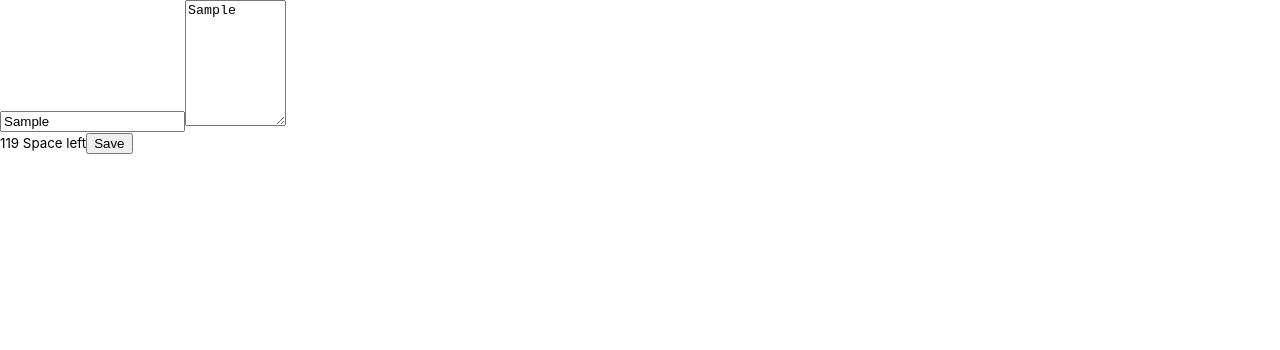
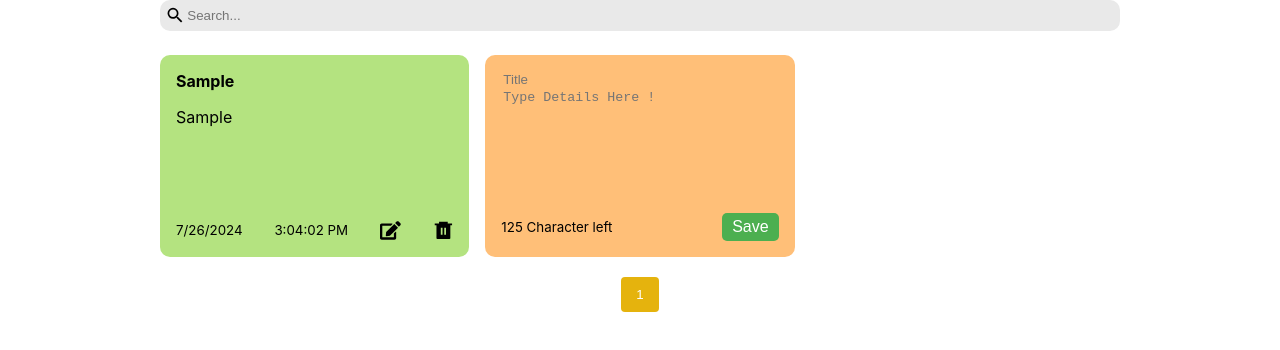
Before and after one commit to Rahul-sehrawat/note-taking-app, a React (Create React App) app: page / in a window 1280 px wide. Both pictures are taken after typing "Sample", "Sample" into the empty fields and a click on the button "Save". Shown: the top 350 px of the page. Built offline with nearby package versions, Linux system fonts and the light colour scheme.

Commit message:
note taking app completed

```diff
--- a/package.json
+++ b/package.json
@@ -8,6 +8,7 @@
     "@testing-library/user-event": "^13.5.0",
     "react": "^18.3.1",
     "react-dom": "^18.3.1",
+    "react-icons": "^5.2.1",
     "react-scripts": "5.0.1",
     "web-vitals": "^2.1.4"
   },
--- a/src/App.js
+++ b/src/App.js
@@ -1,9 +1,78 @@
-import AddNote from "./components/AddNote";
+import { useState, useEffect } from 'react';
+import { nanoid } from 'nanoid';
+import NotesList from './components/NotesList';
+import Search from './components/Search';
+import Pagination from './components/Pagination';
 
 function App() {
-  return (
-    <AddNote/>
-  );
+	const initialNotes = [];
+	const [currentPage, setCurrentPage] = useState(1);
+	const [notes, setNotes] = useState(() => {
+		const savedNotes = JSON.parse(localStorage.getItem('react-notes-app-data'));
+		return savedNotes || initialNotes;
+	});
+	const [searchText, setSearchText] = useState('');
+
+	useEffect(() => {
+		localStorage.setItem('react-notes-app-data', JSON.stringify(notes));
+	}, [notes]);
+
+	const addNote = (title, text) => {
+		const date = new Date();
+		const newNote = {
+			id: nanoid(),
+			title: title,
+			text: text,
+			date: date.toLocaleDateString(),
+			time: date.toLocaleTimeString(),
+		};
+		const newNotes = [...notes, newNote];
+		setNotes(newNotes);
+	};
+
+	const deleteNote = (id) => {
+		const newNotes = notes.filter((note) => note.id !== id);
+		setNotes(newNotes);
+	};
+
+	const editNote = (id, newTitle, newText) => {
+		const date = new Date();
+		const updatedNotes = notes.map((note) =>
+			note.id === id ? { ...note, title: newTitle, text: newText, date: date.toLocaleDateString(), time: date.toLocaleTimeString() } : note
+		);
+		setNotes(updatedNotes);
+	};
+
+	const notesPerPage = 10;
+	const filteredNotes = notes.filter((note) =>
+		note.text.toLowerCase().includes(searchText.toLowerCase()) ||
+		note.title.toLowerCase().includes(searchText.toLowerCase())
+	);
+
+	const indexOfLastNote = currentPage * notesPerPage;
+	const indexOfFirstNote = indexOfLastNote - notesPerPage;
+	const currentNotes = filteredNotes.slice(indexOfFirstNote, indexOfLastNote);
+
+	return (
+		<div>
+			<div className='container'>
+				<Search handleSearchNote={setSearchText} />
+				<NotesList
+					notes={currentNotes}
+					handleAddNote={addNote}
+					handleDeleteNote={deleteNote}
+					handleEditNote={editNote}
+				/>
+				<Pagination
+					totalNotes={filteredNotes.length}
+					notesPerPage={notesPerPage}
+					currentPage={currentPage}
+					setCurrentPage={setCurrentPage}
+				/>
+			</div>
+		</div>
+	);
+
 }
 
 export default App;
--- a/src/components/AddNote.js
+++ b/src/components/AddNote.js
@@ -1,24 +1,24 @@
 import { useState } from "react";
 
-const AddNote = () =>{
+const AddNote = ({handleAddNote}) =>{
     const [noteTitle,setNoteTitle] = useState('');
     const [noteText,setNoteText] = useState('');
-    const charLimit = 125;
+    const characterLimit = 125;
 
-    const hadleTitleChange = (event) =>{
+    const handleTitleChange = (event) =>{
         setNoteTitle(event.target.value);
     }
 
     const handleTextChange = (event) =>{
-        if (charLimit - event.target.value.length >= 0){
+        if (characterLimit - event.target.value.length >= 0){
             setNoteText(event.target.value);
         }
     }
 
     const handleSaveClick = () =>{
         if (noteTitle.trim().length > 0 && noteText.trim().length > 0){
-            // handleAddNote(noteTitle,noteText);
-            setNoteText('')
+            handleAddNote(noteTitle,noteText);
+            setNoteText('');
             setNoteTitle('');
         }
     }
@@ -29,7 +29,7 @@ const AddNote = () =>{
                 type="text"
                 placeholder="Title"
                 value={noteTitle}
-                onChange={hadleTitleChange}
+                onChange={handleTitleChange}
                 className="note-title"
             />
             <textarea
@@ -41,9 +41,9 @@ const AddNote = () =>{
             ></textarea>
             <div className="note-footer">
                 <small>
-                    {charLimit - noteText.length} Space left
+                    {characterLimit - noteText.length} Character left
                 </small>
-                <button className="save" onCanPlay={handleSaveClick}>
+                <button className="save" onClick={handleSaveClick}>
                     Save
                 </button>
             </div>
@@ -53,16 +53,6 @@ const AddNote = () =>{
 
 
 
-
-
-
-
-
-
-
-
-
-
 }
 
 export default AddNote ;
--- /dev/null
+++ b/src/components/EditNote.js
@@ -0,0 +1,53 @@
+import { useState } from 'react';
+
+const EditNote = ({ note, handleSave, handleCancel }) => {
+	const [noteTitle, setNoteTitle] = useState(note.title);
+	const [noteText, setNoteText] = useState(note.text);
+	const characterLimit = 125;
+
+	const handleTitleChange = (event) => {
+		setNoteTitle(event.target.value);
+	};
+
+	const handleTextChange = (event) => {
+		if (characterLimit - event.target.value.length >= 0) {
+			setNoteText(event.target.value);
+		}
+	};
+
+	const handleSaveClick = () => {
+		if (noteTitle.trim().length > 0 && noteText.trim().length > 0) {
+			handleSave(note.id, noteTitle, noteText);
+		}
+	};
+
+	return (
+		<div className='note new'>
+			<input
+				type='text'
+				placeholder='Title'
+				value={noteTitle}
+				onChange={handleTitleChange}
+				className='note-title'
+			/>
+			<textarea
+				rows='8'
+				cols='10'
+				placeholder='Edit your note...'
+				value={noteText}
+				onChange={handleTextChange}
+			></textarea>
+			<div className='note-footer'>
+				<small>{characterLimit - noteText.length} character left</small>
+				<button className='save' onClick={handleSaveClick}>
+					Save
+				</button>
+				<button className='cancel' onClick={handleCancel}>
+					Cancel
+				</button>
+			</div>
+		</div>
+	);
+};
+
+export default EditNote;
--- /dev/null
+++ b/src/components/Note.js
@@ -0,0 +1,30 @@
+import { FaEdit } from "react-icons/fa";
+import { RiDeleteBin6Fill } from "react-icons/ri";
+
+const Note = ({ id, title, text, date, time, handleDeleteNote, handleEdit }) => {
+	return (
+		<div className='note'>
+			<div>
+				<span><b>{title}</b></span>
+				<br />
+				<p>{text}</p>
+			</div>
+			<div className='note-footer'>
+				<small>{date}</small>
+				<small>{time}</small>
+				<FaEdit
+					onClick={() => handleEdit(id)}
+					className='edit-icon'
+					size='1.3em'
+				/>
+				<RiDeleteBin6Fill
+					onClick={() => handleDeleteNote(id)}
+					className='delete-icon'
+					size='1.3em'
+				/>
+			</div>
+		</div>
+	);
+};
+
+export default Note;
--- /dev/null
+++ b/src/components/NotesList.js
@@ -0,0 +1,55 @@
+import React, { useState } from 'react';
+import Note from './Note';
+import AddNote from './AddNote';
+import EditNote from './EditNote';
+
+const NotesList = ({
+	notes,
+	handleAddNote,
+	handleDeleteNote,
+	handleEditNote
+}) => {
+	const [editingNoteId, setEditingNoteId] = useState(null);
+
+	const startEditing = (id) => {
+		setEditingNoteId(id);
+	};
+
+	const saveEdit = (id, newTitle, newText) => {
+		handleEditNote(id, newTitle, newText);
+		setEditingNoteId(null);
+	};
+
+	const cancelEdit = () => {
+		setEditingNoteId(null);
+	};
+
+	return (
+		<div className='notes-list'>
+			{notes.map((note) => (
+				<div className = "single-note" key={note.id}>
+					{editingNoteId === note.id ? (
+						<EditNote
+							note={note}
+							handleSave={saveEdit}
+							handleCancel={cancelEdit}
+						/>
+					) : (
+						<Note
+							id={note.id}
+							title={note.title}
+							text={note.text}
+							date={note.date}
+							time={note.time}
+							handleDeleteNote={handleDeleteNote}
+							handleEdit={startEditing}
+						/>
+					)}
+				</div>
+			))}
+			<AddNote handleAddNote={handleAddNote} />
+		</div>
+	);
+};
+
+export default NotesList;
--- /dev/null
+++ b/src/components/Pagination.js
@@ -0,0 +1,24 @@
+import React from 'react';
+
+const Pagination = ({ totalNotes, notesPerPage, currentPage, setCurrentPage }) => {
+  const pageNumbers = [];
+  for (let i = 1; i <= Math.ceil(totalNotes / notesPerPage); i++) {
+    pageNumbers.push(i);
+  }
+
+  return (
+    <div className="pagination">
+      {pageNumbers.map(number => (
+        <button
+          key={number}
+          className={currentPage === number ? 'active' : ''}
+          onClick={() => setCurrentPage(number)}
+        >
+          {number}
+        </button>
+      ))}
+    </div>
+  );
+};
+
+export default Pagination;
--- /dev/null
+++ b/src/components/Search.js
@@ -0,0 +1,19 @@
+import React from 'react';
+import { MdSearch } from 'react-icons/md';
+
+const Search = ({ handleSearchNote }) => {
+	return (
+		<div className='search'>
+			<MdSearch className='search-icons' size='1.3em' />
+			<input
+				onChange={(event) =>
+					handleSearchNote(event.target.value)
+				}
+				type='text'
+				placeholder='Search...'
+			/>
+		</div>
+	);
+};
+
+export default Search;
--- a/src/index.css
+++ b/src/index.css
@@ -1,3 +1,8 @@
+html{
+	height: 100%;
+	width: 100%;
+}
+
 body {
   margin: 0;
   font-family: -apple-system, BlinkMacSystemFont, 'Segoe UI', 'Roboto', 'Oxygen',
@@ -11,3 +16,126 @@ code {
   font-family: source-code-pro, Menlo, Monaco, Consolas, 'Courier New',
     monospace;
 }
+
+.note.new {
+	background-color: #FFBF78;
+}
+
+
+
+.container {
+	max-width: 960px;
+	margin-right: auto;
+	margin-left: auto;
+	padding-right: 15px;
+	padding-left: 15px;
+	min-height: 100vh;
+}
+
+.notes-list {
+	display: grid;
+	grid-gap: 1rem;
+	grid-template-columns: repeat(
+		auto-fill,
+		minmax(250px, 1fr)
+	);
+}
+
+.single-note:hover{
+	scale: 1.05;
+}
+
+
+textarea, input {
+	border: none;
+	resize: none;
+	background-color: #FFBF78;
+}
+
+
+textarea:focus, input:focus {
+	outline: none;
+}
+
+.save ,.cancel {
+	padding: 5px 10px;
+	font-size: 16px;
+	border: none;
+	border-radius: 5px;
+	background-color: #4caf50;
+	color: white;
+	cursor: pointer;
+}
+
+.save:hover, .cancel:hover {
+	background-color: #45a049;
+	cursor: pointer;
+}
+
+.note {
+	background-color: #B4E380;
+	border-radius: 10px;
+	padding: 1rem;
+	min-height: 170px;
+	display: flex;
+	flex-direction: column;
+	justify-content: space-between;
+	white-space: pre-wrap;
+	word-wrap:break-word;
+	overflow-wrap: break-word;
+}
+
+.note-footer {
+	display: flex;
+	align-items: center;
+	justify-content: space-between;
+}
+
+.delete-icon, .edit-icon {
+	cursor: pointer;
+}
+
+.search {
+	display: flex;
+	align-items: center;
+	background-color: rgb(233, 233, 233);
+	border-radius: 10px;
+	padding: 5px;
+	margin-bottom: 1.5em;
+}
+
+.search input {
+	border: none;
+	background-color: rgb(233, 233, 233);
+	width: 100%;
+}
+
+.search input:focus {
+	outline: none;
+}
+
+
+.pagination {
+    display: flex;
+    justify-content: center;
+    margin: 20px 0;
+  }
+
+  .pagination button {
+    padding: 10px 15px;
+    margin: 0 5px;
+    border: none;
+    border-radius: 4px;
+    background-color: #c1bdad;
+    color: white;
+    cursor: pointer;
+  }
+
+  .pagination button:hover {
+    background-color: #d1b763;
+    border: 2px solid rgb(17, 16, 16);
+  }
+
+  .pagination button.active {
+    background-color: #e5b30d;
+  }
```
Also changed, not shown: 1 other file (tests, documents, lock files or other folders).
